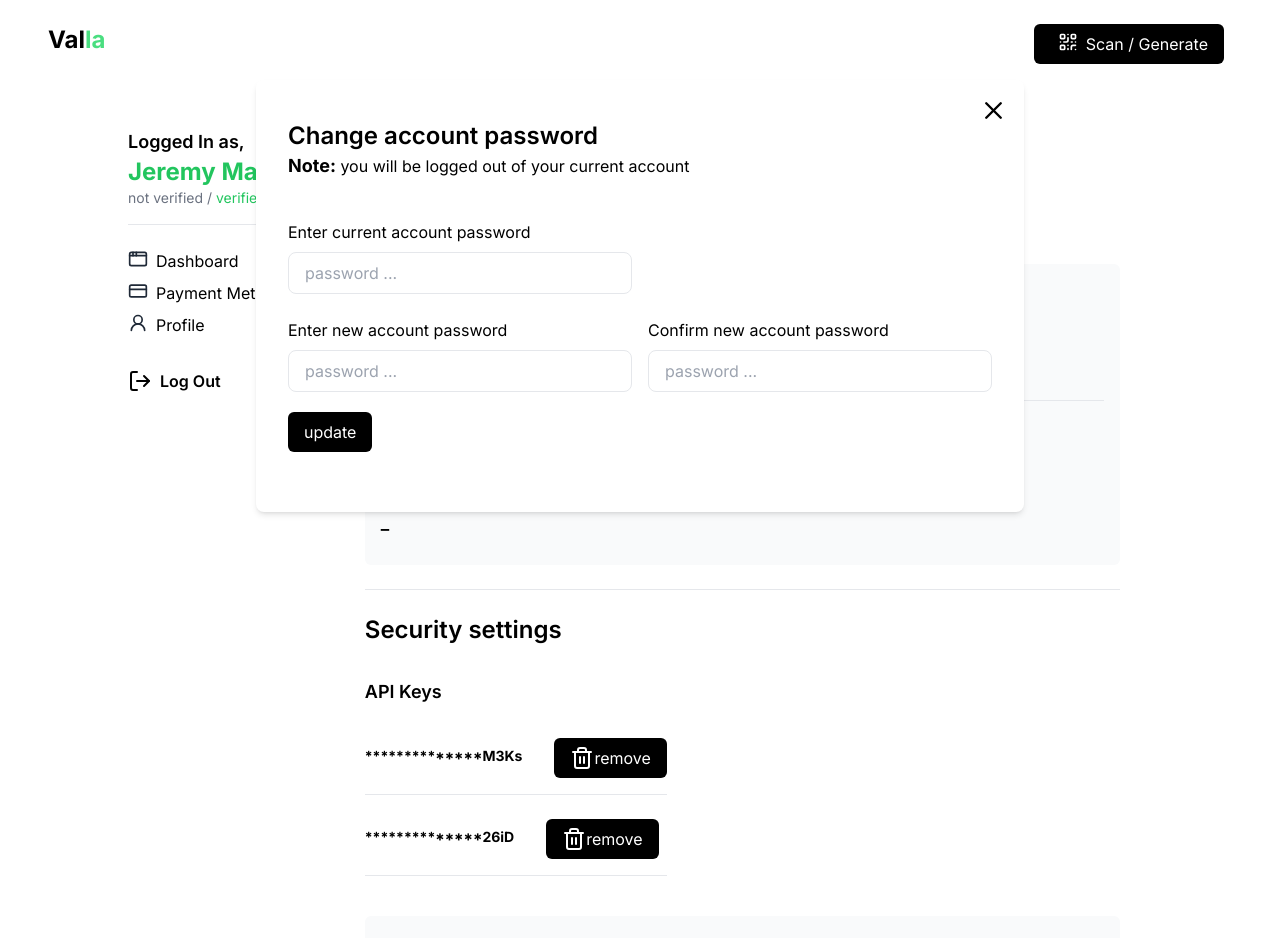
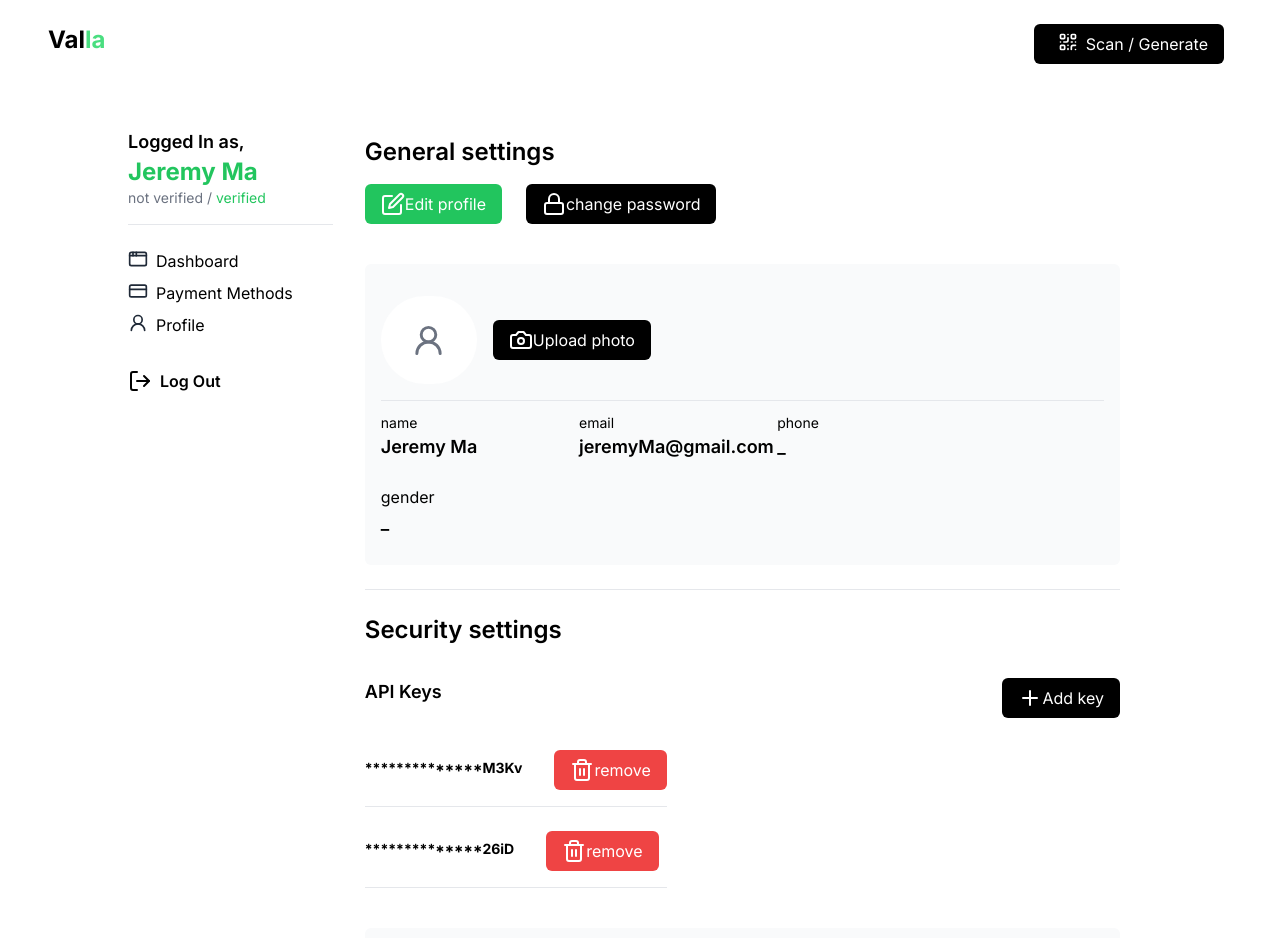
Before and after one commit to novalabsug/valla-frontend, a Next.js app: page /profile in a window 1280 px wide. Shown: the top 938 px of the page. Built offline with nearby package versions, Linux system fonts and the light colour scheme.

Commit message:
Made lots of changes

```diff
--- a/app/payment/page.tsx
+++ b/app/payment/page.tsx
@@ -7,6 +7,7 @@ import {
   LogIn,
   LogOut,
   QrCodeIcon,
+  Smartphone,
   User2Icon,
   X,
 } from "lucide-react";
@@ -136,7 +137,13 @@ const Payment = () => {
                   <div className="flex">
                     <div className="m-auto w-4/5">
                       <div className="grid grid-cols-2">
-                        <div className="py-8 flex justify-center flex-col items-center border-r-2 border-r-gray-500">
+                        <div className="lg:block sm:block hidden border-r-2 border-r-gray-500 pt-10 pb-4 px-8">
+                          <h3 className="text-2xl font-semibold text-center">Switch to mobile phone device to scan code</h3>
+
+                          <div className="py-3 flex justify-center items-center"><Smartphone size={50} className="text-green-500" /></div>
+                        </div>
+
+                        <div className="lg:hidden sm:hidden py-8 flex justify-center flex-col items-center border-r-2 border-r-gray-500">
                           <div className="p-2 w-fit h-fit border-2 rounded-lg border-gray-700 cursor-pointer">
                             <QrCodeIcon
                               size={120}
--- a/app/profile/page.tsx
+++ b/app/profile/page.tsx
@@ -1,12 +1,15 @@
+import ApiKey from "@/components/ApiKey";
 import ButtonCustom from "@/components/ButtonCustom";
 import Sidenav from "@/components/Sidenav";
 import UpdatePassword from "@/components/UpdatePassword";
 import UpdateProfile from "@/components/UpdateProfile";
+import { ApiKeys } from "@/constants/constants";
 import {
   CameraIcon,
   Edit,
   HelpCircle,
   Lock,
+  Plus,
   QrCodeIcon,
   Trash2Icon,
   User2Icon,
@@ -37,7 +40,7 @@ const Profile = () => {
       </nav>
 
       {/* <UpdateProfile /> */}
-      <UpdatePassword />
+      {/* <UpdatePassword /> */}
 
       <div className="pb-8 pt-4">
         <div className="flex">
@@ -134,40 +137,25 @@ const Profile = () => {
 
                   <div className="py-4">
                     <div className="pt-2 pb-8">
-                      <div>
+                      <div className="flex justify-between">
                         <h3 className="text-lg font-semibold">API Keys</h3>
+
+                        <div className="">
+                        <ButtonCustom
+                              type="button"
+                              variant="bg-black"
+                              text="Add key"
+                              icon={<Plus />}
+                            />
+                        </div>
                       </div>
 
                       <div className="py-2 w-2/5">
-                        <div className="pt-6 pb-4 border-b-[1.8px] border-b-gray-200 flex">
-                          <p className="text-sm font-bold my-2">
-                            **************M3Ks
-                          </p>
-
-                          <div className="pl-8">
-                            <ButtonCustom
-                              type="button"
-                              variant="bg-black"
-                              text="remove"
-                              icon={<Trash2Icon />}
-                            />
-                          </div>
-                        </div>
-
-                        <div className="pt-6 pb-4 border-b-[1.8px] border-b-gray-200 flex">
-                          <p className="text-sm font-bold my-2">
-                            **************26iD
-                          </p>
-
-                          <div className="pl-8">
-                            <ButtonCustom
-                              type="button"
-                              variant="bg-black"
-                              text="remove"
-                              icon={<Trash2Icon />}
-                            />
-                          </div>
-                        </div>
+                        {
+                          ApiKeys.map((key: String, index: Number | any) => (
+                            <ApiKey key={index} value={key}  />
+                          ))
+                        }
                       </div>
                     </div>
 
--- /dev/null
+++ b/components/ApiKey.tsx
@@ -0,0 +1,24 @@
+import React from 'react'
+import ButtonCustom from './ButtonCustom'
+import { Trash2Icon } from 'lucide-react'
+
+const ApiKey = ({ value }: {value: String}) => {
+  return (
+    <div className="pt-6 pb-4 border-b-[1.8px] border-b-gray-200 flex">
+      <p className="text-sm font-bold my-2">
+        {value}
+      </p>
+
+      <div className="pl-8">
+        <ButtonCustom
+          type="button"
+          variant="bg-red-500"
+          text="remove"
+          icon={<Trash2Icon />}
+        />
+      </div>
+    </div>
+  )
+}
+
+export default ApiKey
--- a/constants/constants.ts
+++ b/constants/constants.ts
@@ -22,3 +22,5 @@ export const SelectedPaymentOptions: { title: String; cardNumber: String }[] = [
     cardNumber: "@jeremyMa",
   },
 ];
+
+export const ApiKeys: String[] = ["**************M3Kv", "**************26iD"]
```
